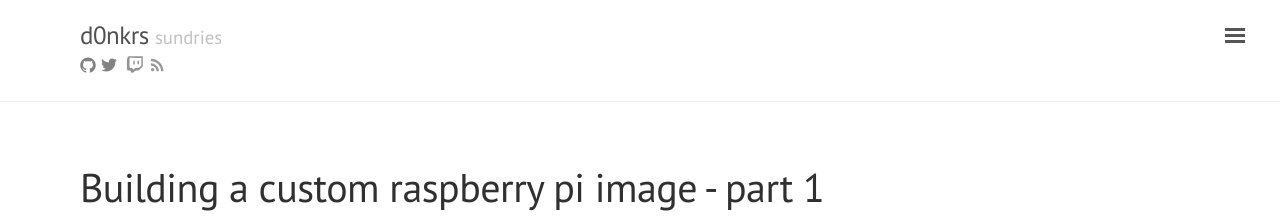
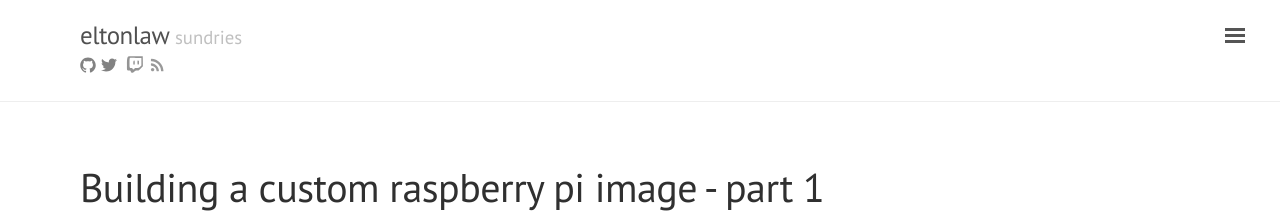
Before and after one commit to eltonlaw/eltonlaw.github.io, a Jekyll site: the page built from index.html, in a window 1280 px wide and 900 px high. Shown: the top 216 px of the window. Built offline with Jekyll 4.4.1, drawn with Linux system fonts in a browser that asks for light colours; the list of posts is cut into pages by our own code.

Commit message:
update title

```diff
--- a/_config.yml
+++ b/_config.yml
@@ -4,7 +4,7 @@
 permalink:           pretty
 
 # Setup
-title:               "d0nkrs"
+title:               "eltonlaw"
 subtitle:            "sundries"
 tagline:             "Personal blog. Programming and etc."
 url:                 "eltonlaw.github.io"
```
